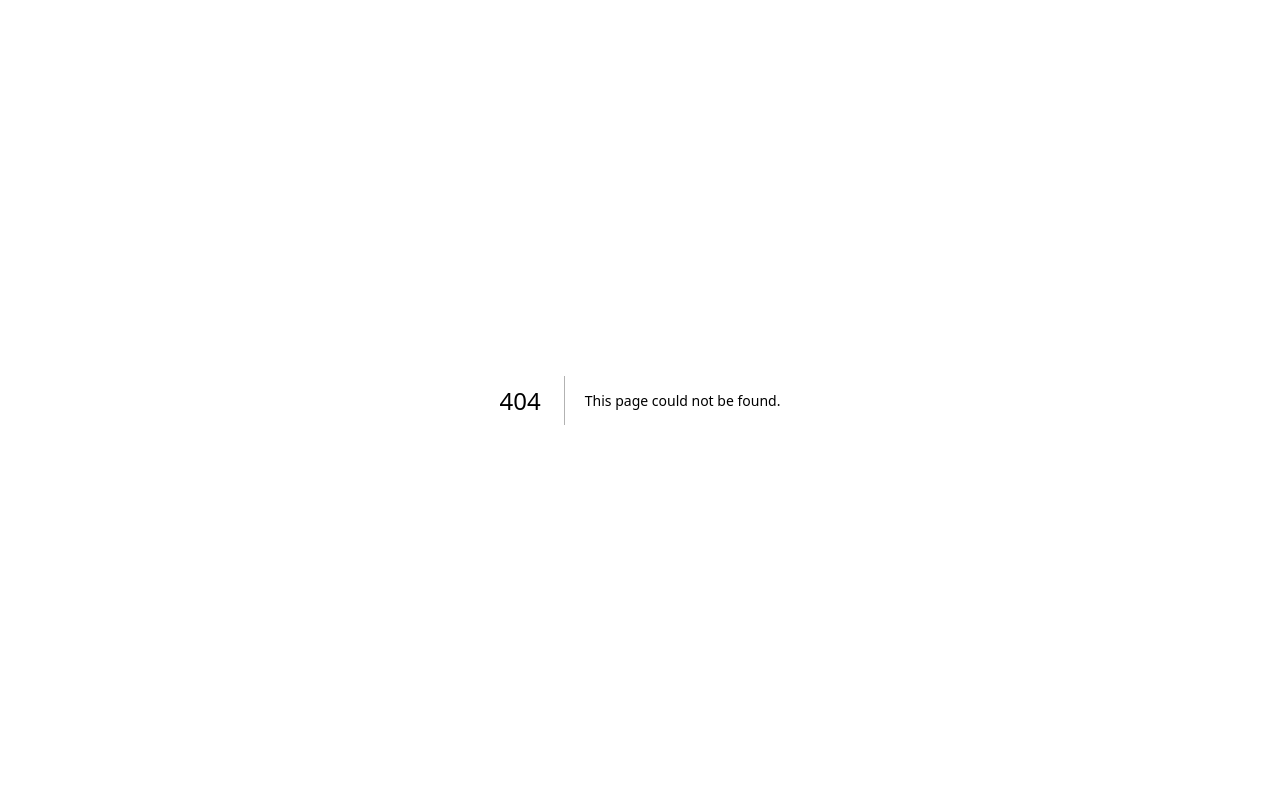
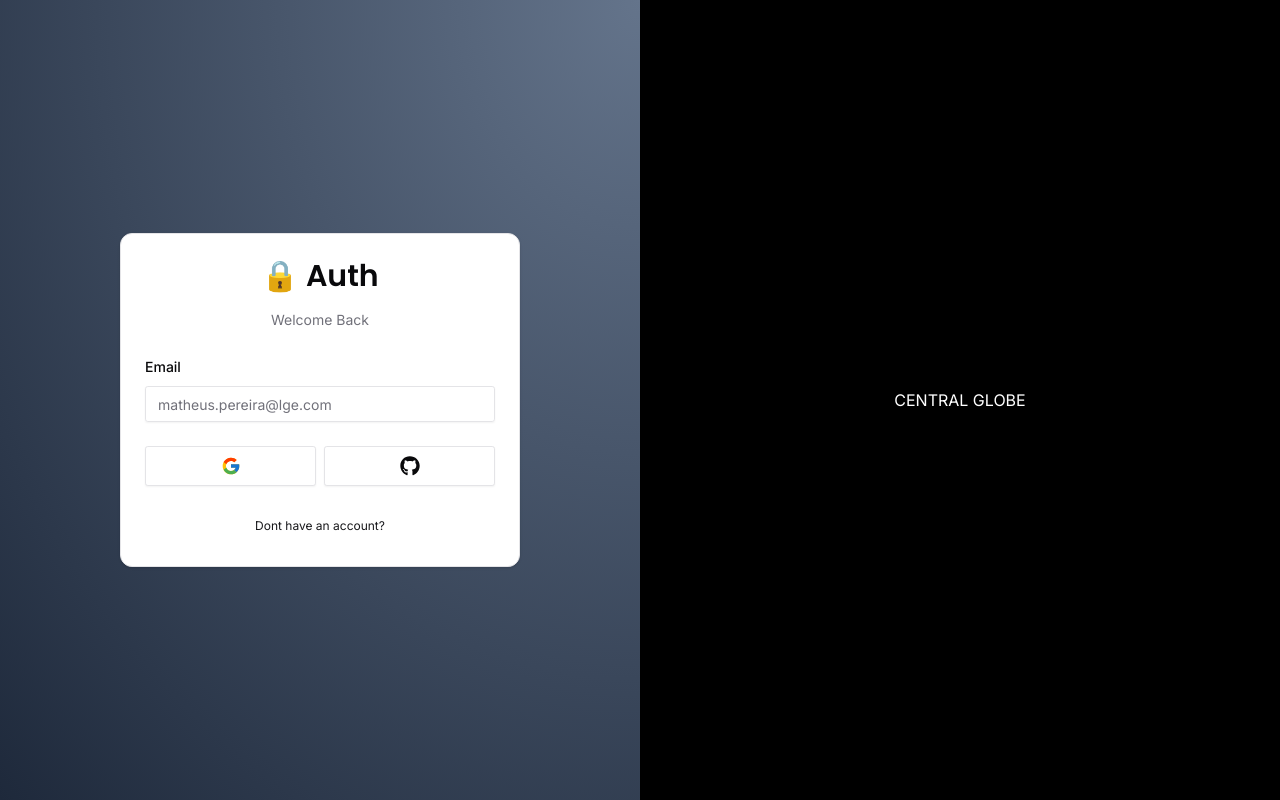
Before and after one commit to matheuszwilk/Next-Auth-V5, a Next.js app: page /auth/login in a window 1280 px wide. Before the commit this address had no page. Built offline with nearby package versions, Linux system fonts and the light colour scheme.

Commit message:
feat: ensure card wrapper and start making login form

```diff
--- /dev/null
+++ b/app/auth/login/layout.tsx
@@ -0,0 +1,11 @@
+import React from 'react'
+
+const AuthLayout = ({ children }: { children: React.ReactNode }) => {
+  return (
+    <div className="h-screen flex items-center justify-center bg-[radial-gradient(ellipse_at_top,_var(--tw-gradient-stops))] from-slate-500 to-slate-800">
+      {children}
+    </div>
+  )
+}
+
+export default AuthLayout
--- /dev/null
+++ b/app/auth/login/page.tsx
@@ -0,0 +1,16 @@
+import { LoginForm } from '@/components/auth/login-form'
+import React from 'react'
+const LoginPage = () => {
+  return (
+    <div className="grid grid-cols-2 h-full w-full">
+      <div className="w-full flex flex-col gap-y-4 items-center justify-center">
+        <LoginForm />
+      </div>
+      <div className="w-full flex flex-col gap-y-4 items-center justify-center text-center bg-black">
+        <h1 className="text-white">CENTRAL GLOBE</h1>
+      </div>
+    </div>
+  )
+}
+
+export default LoginPage
--- a/app/globals.css
+++ b/app/globals.css
@@ -38,7 +38,7 @@ bode,
     --input: 240 5.9% 90%;
     --ring: 240 10% 3.9%;
 
-    --radius: 0.5rem;
+    --radius: 0.3rem;
   }
 
   .dark {
@@ -69,6 +69,8 @@ bode,
     --border: 240 3.7% 15.9%;
     --input: 240 3.7% 15.9%;
     --ring: 240 4.9% 83.9%;
+
+    --radius: 0.3rem;
   }
 }
 
--- /dev/null
+++ b/components/auth/back-button.tsx
@@ -0,0 +1,17 @@
+'use client'
+
+import { Button } from '@/components/ui/button'
+import Link from 'next/link'
+
+interface BackButtonProps {
+  href: string
+  label: string
+}
+
+export const BackButton = ({ href, label }: BackButtonProps) => {
+  return (
+    <Button variant="link" className="font-normal w-full" size="sm" asChild>
+      <Link href={href}>{label}</Link>
+    </Button>
+  )
+}
--- /dev/null
+++ b/components/auth/card-wrapper.tsx
@@ -0,0 +1,41 @@
+'use client'
+
+import { Card, CardContent, CardFooter, CardHeader } from '@/components/ui/card'
+import { Header } from '@/components/auth/header'
+import { Social } from '@/components/auth/social'
+import { BackButton } from '@/components/auth/back-button'
+
+interface CardWrapperProps {
+  children: React.ReactNode
+  headerlabel: string
+  backButtonLabel: string
+  backButtonHref: string
+  showSocial?: boolean
+}
+
+export const CardWrapper = ({
+  children,
+  headerlabel,
+  backButtonLabel,
+  backButtonHref,
+  showSocial,
+}: CardWrapperProps) => {
+  return (
+    <div>
+      <Card className="w-[400px]">
+        <CardHeader>
+          <Header label={headerlabel} />
+        </CardHeader>
+        <CardContent>{children}</CardContent>
+        {showSocial && (
+          <CardFooter>
+            <Social />
+          </CardFooter>
+        )}
+        <CardFooter>
+          <BackButton label={backButtonLabel} href={backButtonHref} />
+        </CardFooter>
+      </Card>
+    </div>
+  )
+}
--- /dev/null
+++ b/components/auth/header.tsx
@@ -0,0 +1,20 @@
+import { Poppins } from 'next/font/google'
+import { cn } from '@/lib/utils'
+
+const font = Poppins({ subsets: ['latin'], weight: ['600'] })
+
+interface HeaderProps {
+  label: string
+}
+
+export const Header = ({ label }: HeaderProps) => {
+  return (
+    <div
+      className="
+        'w-full flex flex-col gap-y-4 items-center justify-center"
+    >
+      <h1 className={cn('text-3xl font-semibold', font.className)}>🔒 Auth</h1>
+      <p className="text-muted-foreground text-sm">{label}</p>
+    </div>
+  )
+}
--- /dev/null
+++ b/components/auth/login-form.tsx
@@ -0,0 +1,58 @@
+'use client'
+import { CardWrapper } from '@/components/auth/card-wrapper'
+import { useForm } from 'react-hook-form'
+import { zodResolver } from '@hookform/resolvers/zod'
+import {
+  Form,
+  FormControl,
+  FormField,
+  FormItem,
+  FormLabel,
+  FormMessage,
+} from '@/components/ui/form'
+import * as z from 'zod'
+import { LoginSchema } from '@/schemas'
+import { Input } from '@/components/ui/input'
+
+export const LoginForm = () => {
+  const form = useForm<z.infer<typeof LoginSchema>>({
+    resolver: zodResolver(LoginSchema),
+    defaultValues: {
+      email: '',
+      password: '',
+    },
+  })
+  return (
+    <CardWrapper
+      headerlabel="Welcome Back"
+      backButtonLabel="Dont have an account?"
+      backButtonHref="/auth/register"
+      showSocial={true}
+    >
+      <Form {...form}>
+        <form onSubmit={form.handleSubmit(() => {})} className="space-y-6">
+          <div className="space-y-4">
+            <FormField
+              control={form.control}
+              name="email"
+              render={({ field }) => (
+                <FormItem>
+                  <FormLabel>Email</FormLabel>
+                  <FormControl>
+                    <Input
+                      type="email"
+                      {...field}
+                      placeholder="matheus.pereira@lge.com"
+                      typeof="email"
+                    />
+                  </FormControl>
+                  <FormMessage />
+                </FormItem>
+              )}
+            />
+          </div>
+        </form>
+      </Form>
+    </CardWrapper>
+  )
+}
--- /dev/null
+++ b/components/auth/social.tsx
@@ -0,0 +1,18 @@
+'use client'
+
+import { FcGoogle } from 'react-icons/fc'
+import { FaGithub } from 'react-icons/fa'
+import { Button } from '@/components/ui/button'
+
+export const Social = () => {
+  return (
+    <div className="flex items-center w-full gap-x-2">
+      <Button size="lg" className="w-full" variant="outline" onClick={() => {}}>
+        <FcGoogle className="h-5 w-5" />
+      </Button>
+      <Button size="lg" className="w-full" variant="outline" onClick={() => {}}>
+        <FaGithub className="h-5 w-5" />
+      </Button>
+    </div>
+  )
+}
--- /dev/null
+++ b/schemas/index.ts
@@ -0,0 +1,20 @@
+import * as z from 'zod'
+
+export const LoginSchema = z.object({
+  email: z
+    .string({
+      required_error: 'E-mail is required.',
+    })
+    .email({
+      message: 'Please provide a valid e-mail.',
+    })
+    .trim(),
+  password: z
+    .string({
+      required_error: 'Password is required.',
+    })
+    .trim()
+    .min(6, {
+      message: 'Password must have at least 6 characters.',
+    }),
+})
```
